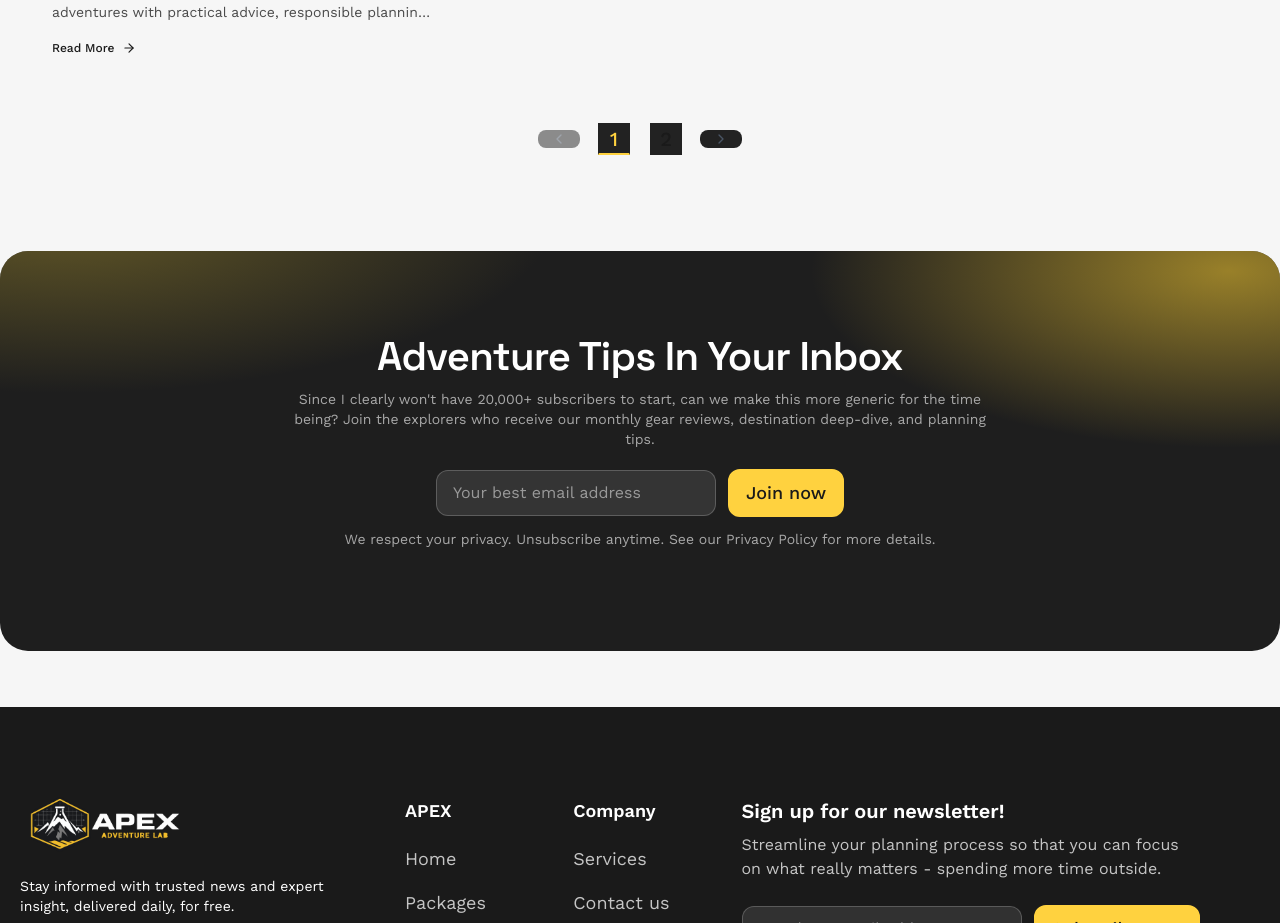
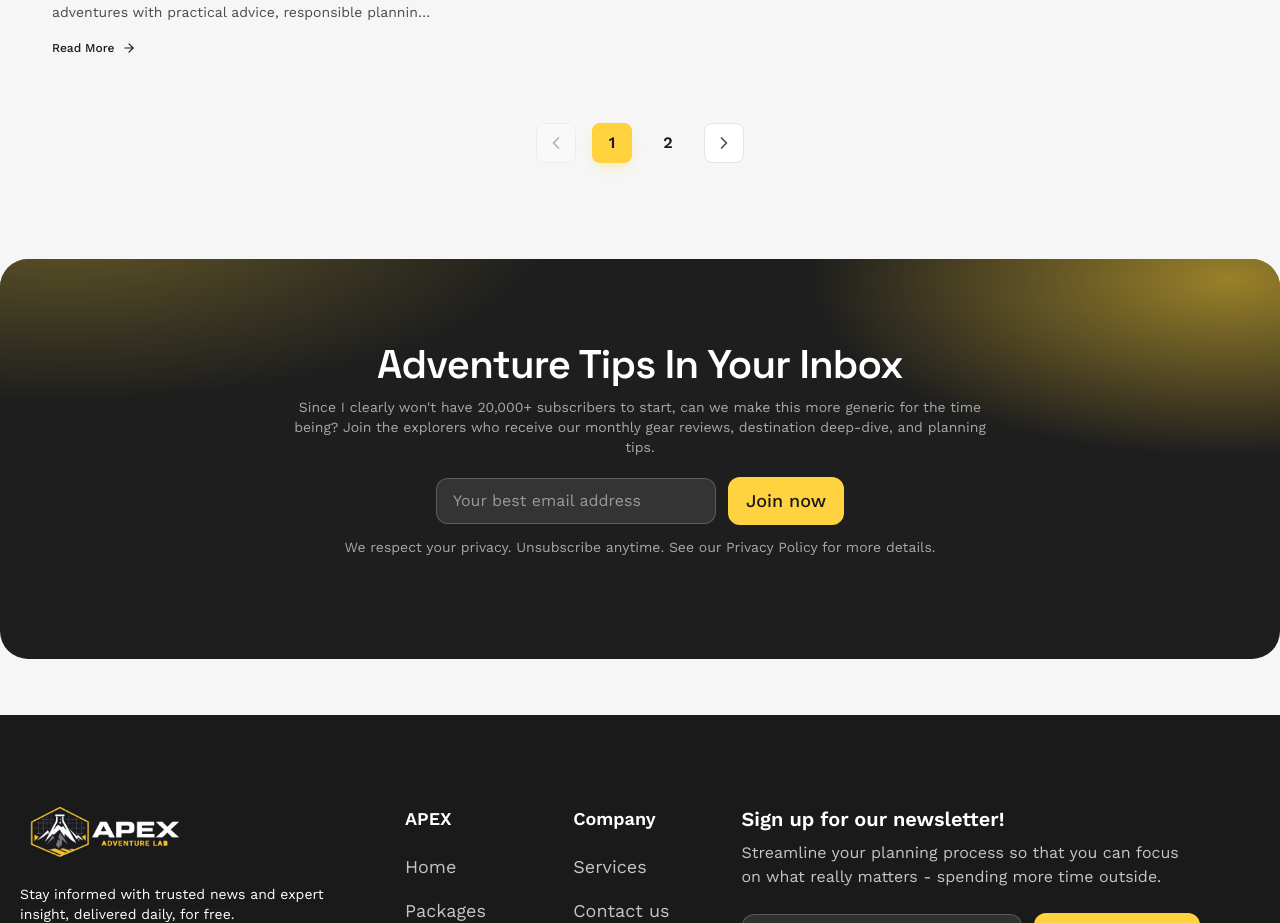
Before and after one commit to Tahsin0909/Scout-AI, a Next.js app: page /articles in a window 1280 px wide. Shown: the part 2623-3546 px from the top of the page. Built offline with nearby package versions, Linux system fonts and the light colour scheme.

Commit message:
completed pagination workingon single articles

```diff
--- a/src/components/pagination/Pagination.tsx
+++ b/src/components/pagination/Pagination.tsx
@@ -1,9 +1,12 @@
 "use client";
 
-import { Button } from "@/components/ui/button";
 import { cn } from "@/lib/utils";
 import { getValidPage, getVisiblePages } from "@/utils/pagination";
-import { ChevronLeft, ChevronRight, MoreHorizontal } from "lucide-react";
+import {
+  ChevronLeft,
+  ChevronRight,
+  MoreHorizontal,
+} from "lucide-react";
 import { useEffect, useState } from "react";
 
 interface PaginationProps {
@@ -15,82 +18,209 @@ interface PaginationProps {
 export function Pagination({
   currentPage = 1,
   totalPages = 10,
-  onPageChange = () => {},
+  onPageChange = () => { },
 }: PaginationProps) {
-  const [isMobile, setIsMobile] = useState(() =>
-    typeof window !== "undefined"
-      ? window.matchMedia("(max-width: 767px)").matches
-      : false
-  );
+  const [isMobile, setIsMobile] = useState(false);
 
   useEffect(() => {
     const mediaQuery = window.matchMedia("(max-width: 767px)");
 
-    const handler = (event: MediaQueryListEvent) => {
-      setIsMobile(event.matches);
+    const updateMobileState = () => {
+      setIsMobile(mediaQuery.matches);
     };
 
-    mediaQuery.addEventListener("change", handler);
+    updateMobileState();
 
-    return () => mediaQuery.removeEventListener("change", handler);
+    mediaQuery.addEventListener("change", updateMobileState);
+
+    return () => {
+      mediaQuery.removeEventListener("change", updateMobileState);
+    };
   }, []);
 
-  const maxVisible = isMobile ? 5 : 8;
-  const visiblePages = getVisiblePages(totalPages, currentPage, maxVisible);
+  const maxVisible = isMobile ? 3 : 5;
 
-  const showEllipsis = visiblePages.length < totalPages;
+  const visiblePages = getVisiblePages(
+    totalPages,
+    currentPage,
+    maxVisible,
+  );
+
+  const firstVisiblePage = visiblePages[0];
+  const lastVisiblePage =
+    visiblePages[visiblePages.length - 1];
+
+  const showStartEllipsis =
+    firstVisiblePage !== undefined && firstVisiblePage > 1;
+
+  const showEndEllipsis =
+    lastVisiblePage !== undefined &&
+    lastVisiblePage < totalPages;
 
   const changePage = (page: number) => {
-    const validPage = getValidPage(page, currentPage, totalPages);
-    if (validPage) onPageChange(validPage);
+    const validPage = getValidPage(
+      page,
+      currentPage,
+      totalPages,
+    );
+
+    if (validPage) {
+      onPageChange(validPage);
+    }
   };
 
   return (
-    <div className="flex items-center justify-center">
-      <div className="flex items-center rounded-lg md:gap-4 gap-0">
-        <Button
-          variant="ghost"
-          size="sm"
+    <nav
+      aria-label="Pagination"
+      className="flex items-center justify-center"
+    >
+      <div className="flex items-center gap-2 sm:gap-4">
+        {/* Previous */}
+        <button
+          type="button"
+          aria-label="Go to previous page"
           onClick={() => changePage(currentPage - 1)}
           disabled={currentPage === 1}
-          className="h-auto w-auto p-0 disabled:opacity-50"
+          className="
+            flex size-9 shrink-0 items-center justify-center
+            rounded-lg border border-border
+            bg-card text-muted-foreground
+            transition-[background-color,border-color,color,opacity]
+            duration-200 ease-out
+            hover:border-primary/50
+            hover:bg-muted
+            hover:text-foreground
+            disabled:pointer-events-none
+            disabled:opacity-40
+            sm:size-10
+          "
         >
-          <ChevronLeft className="text-gray-600" />
-        </Button>
+          <ChevronLeft
+            aria-hidden="true"
+            className="size-4 sm:size-5"
+          />
+        </button>
 
+        {/* Starting ellipsis */}
+        {showStartEllipsis && (
+          <>
+            <PageButton
+              page={1}
+              currentPage={currentPage}
+              onClick={changePage}
+            />
+
+            <PaginationEllipsis />
+          </>
+        )}
+
+        {/* Page numbers */}
         {visiblePages.map((page) => (
-          <Button
+          <PageButton
             key={page}
-            variant="ghost"
-            size="sm"
-            onClick={() => changePage(page)}
-            className={cn(
-              "h-8 w-8 p-0 mx-0.5 md:text-xl text-sm font-medium border-b-2 border-b-transparent rounded-none",
-              page === currentPage
-                ? "text-primary border-b-primary"
-                : "text-foreground hover:bg-gray-50"
-            )}
-          >
-            {page}
-          </Button>
+            page={page}
+            currentPage={currentPage}
+            onClick={changePage}
+          />
         ))}
 
-        {showEllipsis && (
-          <div className="flex items-center justify-center h-8 w-8 mx-0.5">
-            <MoreHorizontal className="h-4 w-4 text-gray-400" />
-          </div>
+        {/* Ending ellipsis */}
+        {showEndEllipsis && (
+          <>
+            <PaginationEllipsis />
+
+            <PageButton
+              page={totalPages}
+              currentPage={currentPage}
+              onClick={changePage}
+            />
+          </>
         )}
 
-        <Button
-          variant="ghost"
-          size="sm"
+        {/* Next */}
+        <button
+          type="button"
+          aria-label="Go to next page"
           onClick={() => changePage(currentPage + 1)}
           disabled={currentPage === totalPages}
-          className="h-auto w-auto p-0 hover:bg-gray-50 disabled:opacity-50"
+          className="
+            flex size-9 shrink-0 items-center justify-center
+            rounded-lg border border-border
+            bg-card text-muted-foreground
+            transition-[background-color,border-color,color,opacity]
+            duration-200 ease-out
+            hover:border-primary/50
+            hover:bg-muted
+            hover:text-foreground
+            disabled:pointer-events-none
+            disabled:opacity-40
+            sm:size-10
+          "
         >
-          <ChevronRight className="text-gray-600" />
-        </Button>
+          <ChevronRight
+            aria-hidden="true"
+            className="size-4 sm:size-5"
+          />
+        </button>
       </div>
-    </div>
+    </nav>
   );
 }
+
+type PageButtonProps = {
+  page: number;
+  currentPage: number;
+  onClick: (page: number) => void;
+};
+
+function PageButton({
+  page,
+  currentPage,
+  onClick,
+}: PageButtonProps) {
+  const isActive = page === currentPage;
+
+  return (
+    <button
+      type="button"
+      aria-label={`Go to page ${page}`}
+      aria-current={isActive ? "page" : undefined}
+      onClick={() => onClick(page)}
+      className={cn(
+        `
+          flex size-9 shrink-0 items-center justify-center
+          rounded-lg text-sm font-semibold
+          transition-[background-color,color,transform]
+          duration-200 ease-out
+          sm:size-10 sm:text-base
+        `,
+        isActive
+          ? `
+              bg-primary text-primary-foreground
+              shadow-[0_6px_16px_-8px_rgba(255,210,63,0.9)]
+            `
+          : `
+              bg-transparent text-foreground
+              hover:bg-muted
+            `,
+      )}
+    >
+      {page}
+    </button>
+  );
+}
+
+function PaginationEllipsis() {
+  return (
+    <span
+      aria-hidden="true"
+      className="
+        flex size-7 shrink-0 items-center justify-center
+        text-muted-foreground
+        sm:size-8
+      "
+    >
+      <MoreHorizontal className="size-4" />
+    </span>
+  );
+}
```
